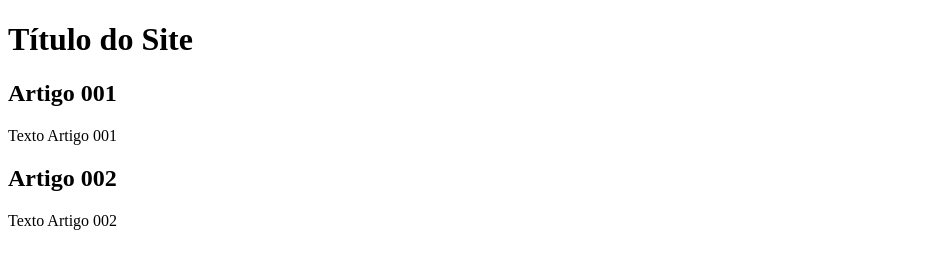
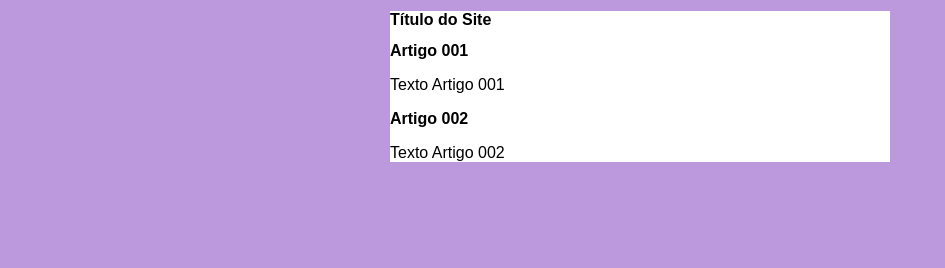
Before and after one commit to rodrigocf4/Projeto-site, a plain HTML site: page index.html in a window 1280 px wide. Shown: the whole page, without its empty margins (0-945 px from the left). Drawn offline with Linux system fonts and the light colour scheme.

Commit message:
inicioDesign

```diff
--- /dev/null
+++ b/estilos/style.css
@@ -0,0 +1,17 @@
+* {
+    font-family: Arial, Helvetica, sans-serif;
+    font-size: 16px;
+}
+
+body {
+    background-color: rgb(188, 152, 221);
+
+}
+
+main {
+    background-color: white;
+    width: 500px;
+    margin: auto;
+    padding: 10px
+    box-shadow: 3px 3px 5px rgba(0, 0, 0, 0.473);
+}
--- a/index.html
+++ b/index.html
@@ -4,6 +4,7 @@
     <meta charset="UTF-8">
     <meta name="viewport" content="width=device-width, initial-scale=1.0">
     <title>Título do site </title>
+    <link rel="stylesheet" href="estilos/style.css">
 </head>
 <body>
     <main>
```
